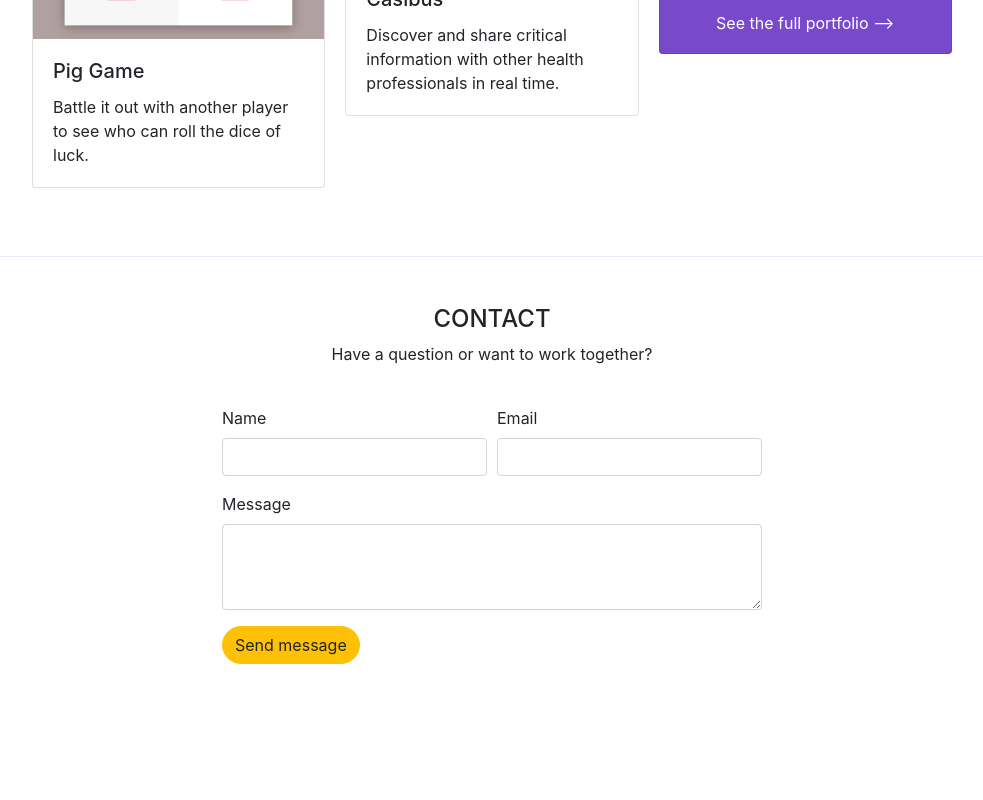
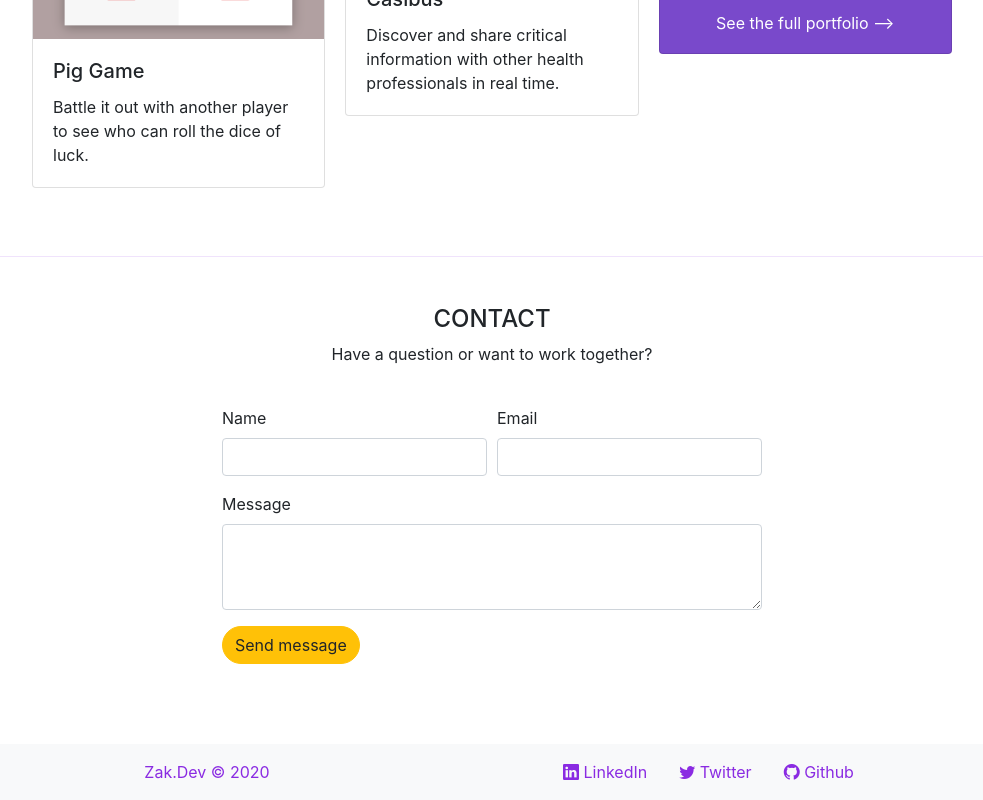
Before and after one commit to codedpills/zak.dev, a React (Create React App) app: page / in a window 1280 px wide. Shown: the part 1442-2242 px from the top of the page, without its empty margins (148-1131 px from the left). Before the commit the page ends 2154 px from the top, so only its background shows below. Built offline with nearby package versions, Linux system fonts and the light colour scheme.

Commit message:
add footer

```diff
--- a/src/components/Footer/Footer.css
+++ b/src/components/Footer/Footer.css
@@ -0,0 +1,16 @@
+.footer {
+    padding: 1rem 0;
+    background-color: #f8f9fa;
+    color: blueviolet;
+    margin-top: 2rem;
+}
+
+.footer-links li {
+    list-style: none;
+    float: left;
+    padding: 0 1rem;
+}
+
+.footer-links li > a {
+    color: blueviolet;
+}
--- a/src/components/Footer/Footer.jsx
+++ b/src/components/Footer/Footer.jsx
@@ -1,12 +1,29 @@
-import React from 'react';
-import './Footer.css';
+import React from "react";
+import "./Footer.css";
 
 const Footer = () => {
-    return (
-        <div>
-            Footer
+  return (
+    <footer className="footer">
+      <div className="container">
+        <div className="row text-center">
+          <div className="col">Zak.Dev &copy; 2020</div>
+          <div className="col">
+            <ul className="footer-links">
+              <li>
+                <a href=""><i className="bi-linkedin"></i> LinkedIn</a>
+              </li>
+              <li>
+                <a href=""><i className="bi-twitter"></i> Twitter</a>
+              </li>
+              <li>
+                <a href=""><i className="bi-github"></i> Github</a>
+              </li>
+            </ul>
+          </div>
         </div>
-    );
-}
+      </div>
+    </footer>
+  );
+};
 
 export default Footer;
--- a/src/pages/Home/Home.jsx
+++ b/src/pages/Home/Home.jsx
@@ -6,6 +6,7 @@ import Hero from '../../components/Hero/Hero';
 import Services from '../../components/Services/Services';
 import Projects from '../../components/Projects/Projects';
 import Contact from '../../components/Contact/Contact';
+import Footer from '../../components/Footer/Footer';
 
 const Home = () => {
   return (
@@ -15,6 +16,7 @@ const Home = () => {
       <Services />
       <Projects />
       <Contact />
+      <Footer />
     </div>
   );
 };
```
Also changed, not shown: 1 other file (tests, documents, lock files or other folders).
